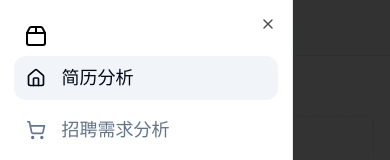
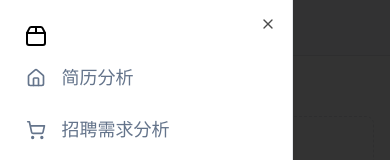
Before and after one commit to qqqzhch/ResumeAnalysis, a Next.js app: page /test in a window 390 px wide. Both pictures are taken after a click on the button "Toggle navigation menu". Shown: the top 160 px of the page. Built offline with nearby package versions, Linux system fonts and the light colour scheme.

Commit message:
移动端菜单

```diff
--- a/components/mobile-nav.tsx
+++ b/components/mobile-nav.tsx
@@ -1,3 +1,4 @@
+"use client"
 import React from 'react';
 import Link from "next/link"
 import {
@@ -32,8 +33,12 @@ import {
 } from "@/components/ui/dropdown-menu"
 import { Input } from "@/components/ui/input"
 import { Sheet, SheetContent, SheetTrigger } from "@/components/ui/sheet"
+import { usePathname } from 'next/navigation'
 
 const mobileNav = () => {
+  const pathname = usePathname()
+  console.log(pathname)
+
     return (
         <div>
             <nav className="grid gap-2 text-lg font-medium">
@@ -46,14 +51,14 @@ const mobileNav = () => {
                 </Link>
                 <Link
                   href="/"
-                  className="mx-[-0.65rem] flex items-center gap-4 rounded-xl px-3 py-2 bg-muted text-foreground  hover:text-foreground"
+                  className={`mx-[-0.65rem] flex items-center gap-4 rounded-xl px-3 py-2 ${pathname==="/"? "bg-muted text-foreground":"text-muted-foreground"}  hover:text-foreground`}
                 >
                   <Home className="h-5 w-5" />
                   简历分析
                 </Link>
                 <Link
                   href="/demandanalysis"
-                  className="mx-[-0.65rem] flex items-center gap-4 rounded-xl  px-3 py-2  text-muted-foreground hover:text-foreground"
+                  className={`mx-[-0.65rem] flex items-center gap-4 rounded-xl px-3 py-2 ${pathname==="/demandanalysis"? "bg-muted text-foreground":"text-muted-foreground"}  hover:text-foreground`}
                 >
                   <ShoppingCart className="h-5 w-5" />
                   招聘需求分析
@@ -63,21 +68,21 @@ const mobileNav = () => {
                 </Link>
                 <Link
                   href="/seting"
-                  className="mx-[-0.65rem] flex items-center gap-4 rounded-xl px-3 py-2 text-muted-foreground hover:text-foreground"
+                  className={`mx-[-0.65rem] flex items-center gap-4 rounded-xl px-3 py-2 ${pathname==="/seting"? "bg-muted text-foreground":"text-muted-foreground"}  hover:text-foreground`}
                 >
                   <Package className="h-5 w-5" />
                   设置AI key
                 </Link>
                 <Link
                   href="/about"
-                  className="mx-[-0.65rem] flex items-center gap-4 rounded-xl px-3 py-2 text-muted-foreground hover:text-foreground"
+                  className={`mx-[-0.65rem] flex items-center gap-4 rounded-xl px-3 py-2 ${pathname==="/about"? "bg-muted text-foreground":"text-muted-foreground"}  hover:text-foreground`}
                 >
                   <Users className="h-5 w-5" />
                   关于我们
                 </Link>
                 <Link
                   href="/feedback"
-                  className="mx-[-0.65rem] flex items-center gap-4 rounded-xl px-3 py-2 text-muted-foreground hover:text-foreground"
+                  className={`mx-[-0.65rem] flex items-center gap-4 rounded-xl px-3 py-2 ${pathname==="/feedback"? "bg-muted text-foreground":"text-muted-foreground"}  hover:text-foreground`}
                 >
                   <LineChart className="h-5 w-5" />
                   反馈
```
